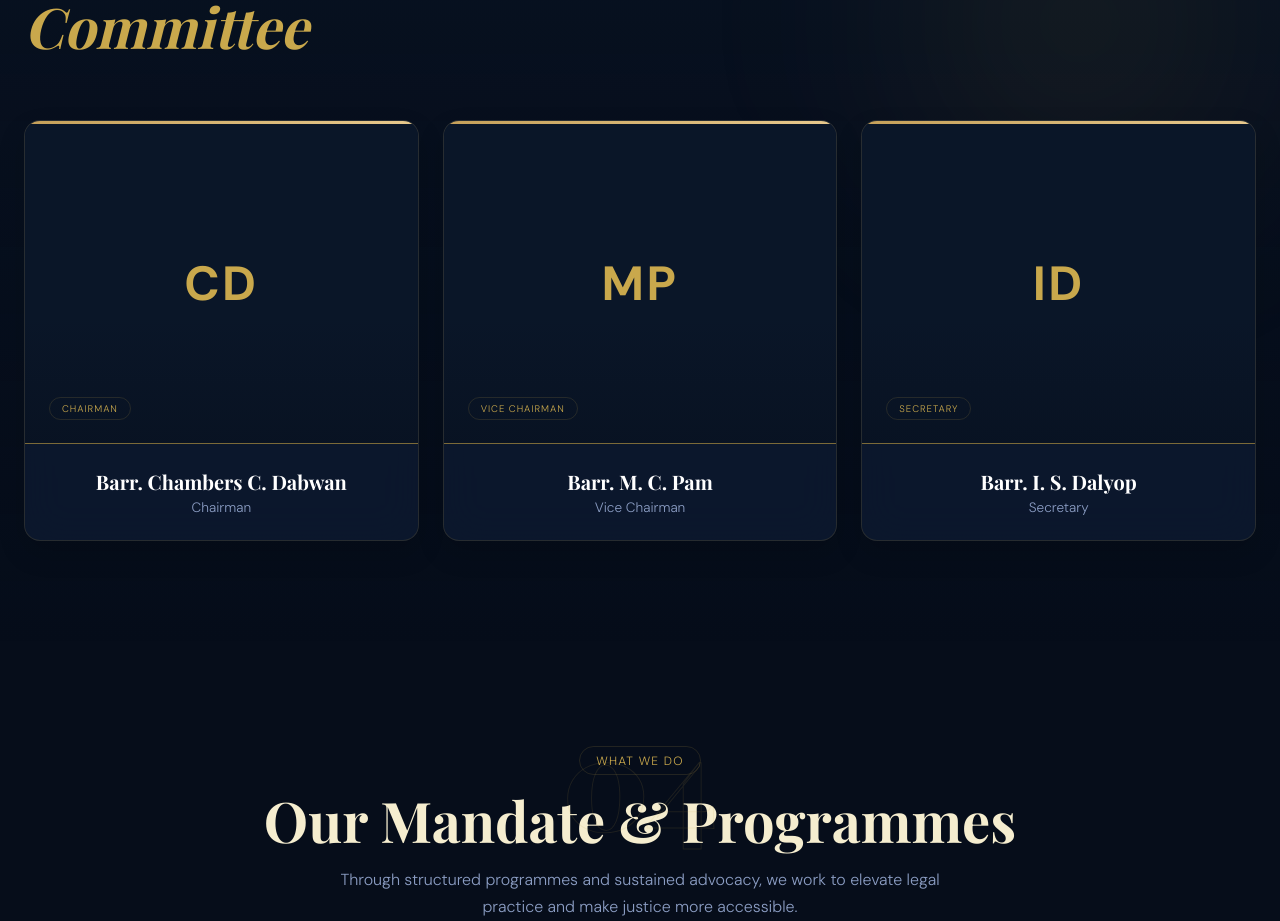
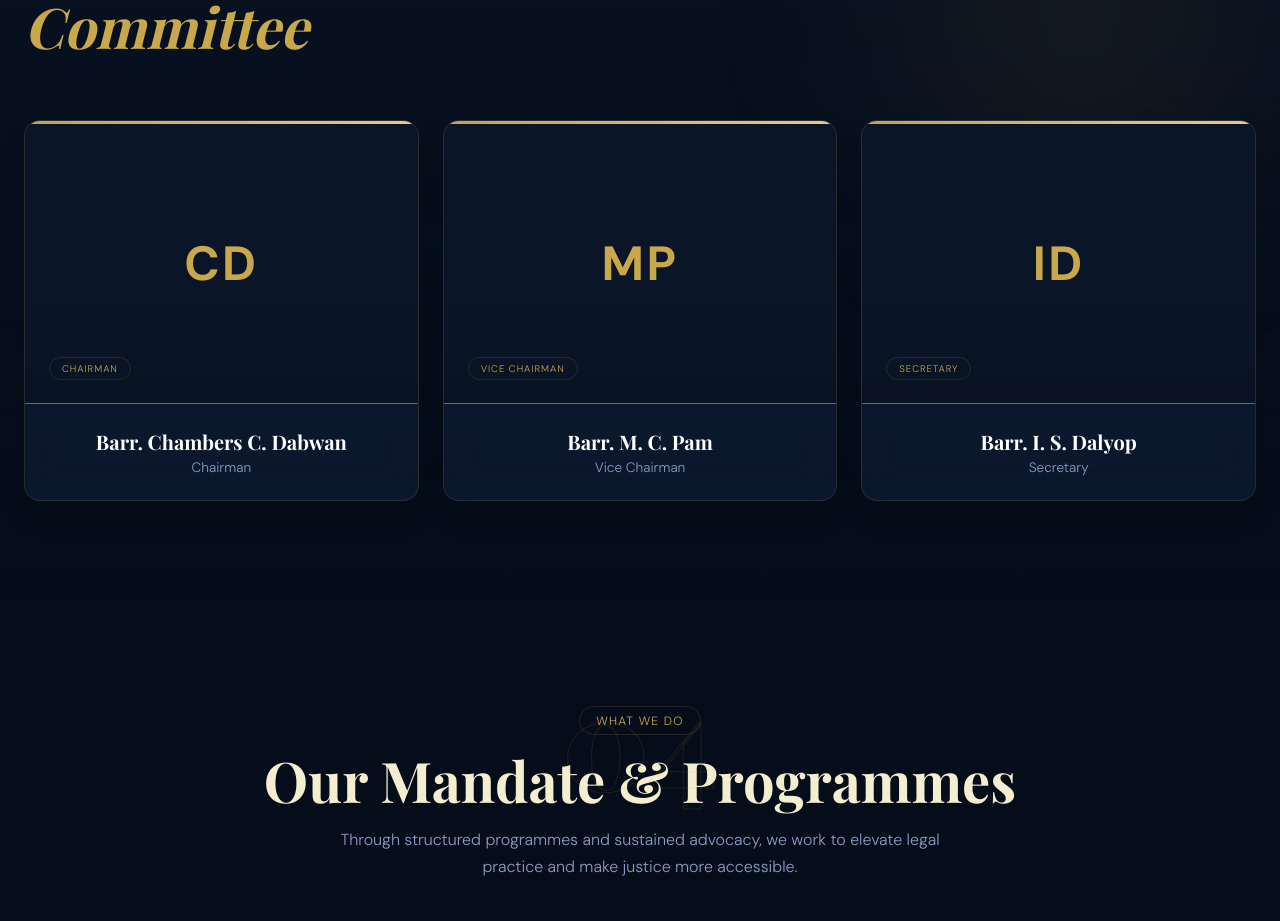
Before and after one commit to aaronKigun/plbf, a Next.js app: page / in a window 1280 px wide. Shown: the part 2655-3576 px from the top of the page. Built offline with nearby package versions, Linux system fonts and the light colour scheme; no server answers; the database is empty; a web font is replaced by a local one.

Commit message:
On branch main  Your branch is up to date with 'origin/main'.  Changes to be committed: 	modified:   app/plbf-site.css

```diff
--- a/app/plbf-site.css
+++ b/app/plbf-site.css
@@ -754,8 +754,8 @@
 }
 
 .plbf-site .profile-avatar {
-  width: 9rem;
-  height: 9rem;
+  width: 7rem;
+  height: 7rem;
   margin: 0 auto 1.25rem;
   border-radius: 50%;
   overflow: hidden;
@@ -892,7 +892,7 @@
 
 .plbf-site .team-img-wrap {
   position: relative;
-  height: 320px;
+  height: 280px;
   overflow: hidden;
   background: var(--bg-secondary);
 }
@@ -927,7 +927,7 @@
 .plbf-site .team-img-wrap img {
   width: 100%;
   height: 100%;
-  object-fit: contain;
+  object-fit: cover;
   object-position: center top;
   transition: transform 0.7s cubic-bezier(0.23, 1, 0.32, 1);
 }
```
